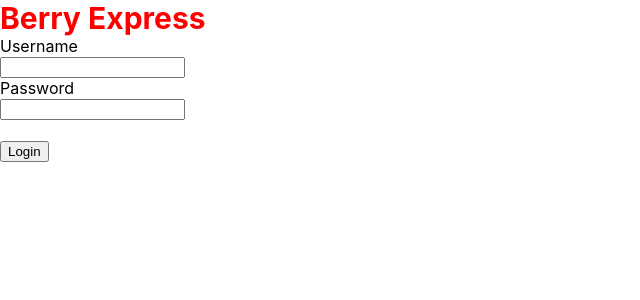
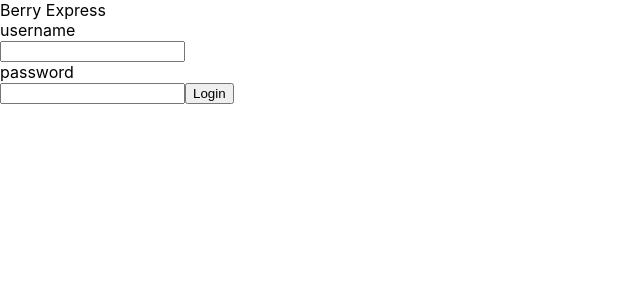
Before and after one commit to gungun614/BerryExpress, a React (Create React App) app in the folder frontend/: page /login in a window 1280 px wide. Shown: the top 300 px of the page, without its empty margins (0-640 px from the left). Built offline with nearby package versions, Linux system fonts and the light colour scheme.

Commit message:
Add login page

```diff
--- a/frontend/src/App.js
+++ b/frontend/src/App.js
@@ -5,7 +5,7 @@ import {
 } from 'react-router-dom'
 import './App.css';
 import Home from "./pages/Home"
-import LoginPage from './pages/Login';
+import LoginPage from './pages/LoginPage';
 
 const App = () => {
 
--- a/frontend/src/pages/Login.js
+++ /dev/null
@@ -1,10 +0,0 @@
-import React from "react";
-import Login from "../components/Login"
-
-const LoginPage = () => {
-  return (
-    <Login />
-  )
-}
-
-export default LoginPage
--- /dev/null
+++ b/frontend/src/pages/LoginPage.js
@@ -0,0 +1,40 @@
+import React, { useState } from "react";
+import Button from "../widgets/Button";
+import Input from "../widgets/Input";
+import Label from "../widgets/Label";
+
+const LoginPage = () => {
+
+  const [user, setUser] = useState({
+    username: '',
+    password: ''
+  })
+
+  const handleChange = (event) => {
+    setUser({
+      ...user,
+      [event.target.name]: event.target.value
+    })
+  }
+
+  const handleSubmit = () => {
+    console.log(user)
+  }
+
+  return (
+    <form>
+      <Label text="Berry Express" />
+      <br />
+      <Label text="username" />
+      <br />
+      <Input type="text" value={user.username} name="username" onChange={handleChange} />
+      <br />
+      <Label text="password" />
+      <br />
+      <Input type="password" value={user.password} name="password" onChange={handleChange} />
+      <Button type="submit" text={'Login'} onClick={handleSubmit} />
+    </form>
+  )
+}
+
+export default LoginPage
```
